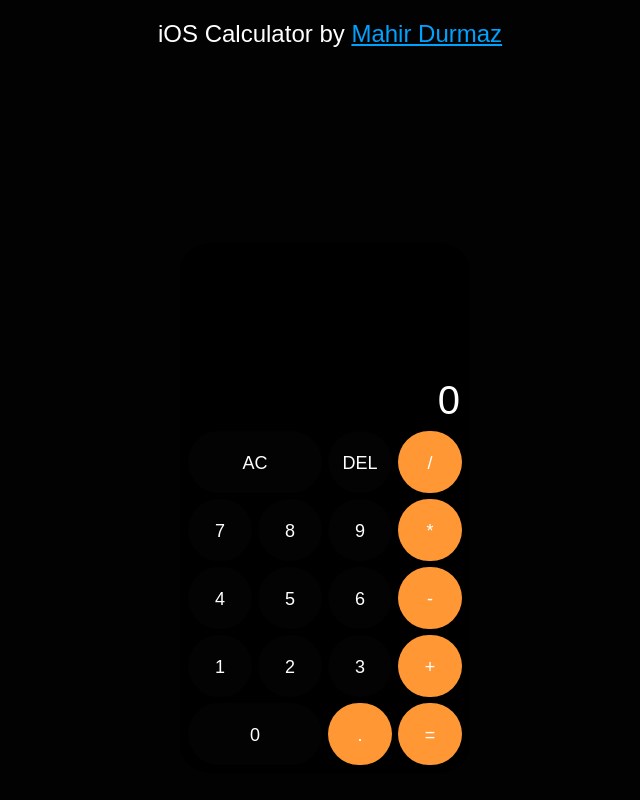
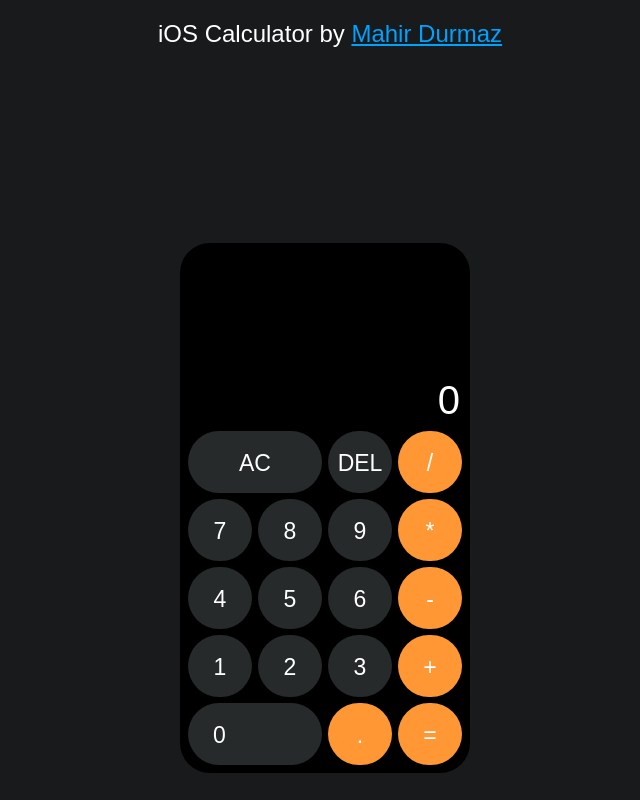
Before and after one commit to mahirdurmaz/ios-calculator, a plain HTML site: page index.html in a window 1280 px wide. Shown: the whole page, without its empty margins (640-1280 px from the left). Drawn offline with Linux system fonts and the light colour scheme.

Commit message:
Update style.css

```diff
--- a/style.css
+++ b/style.css
@@ -2,20 +2,21 @@
 *::before,
 *::after {
   box-sizing: border-box;
-  font-family: sans-serif;
+  font-family: "Helvetica Neue" sans-serif;
   font-weight: normal;
 }
 
 body {
   margin: 0;
   padding: 0;
-  background-color: rgb(2, 2, 2);
+  background-color: rgb(24, 26, 27);
 }
 
 .sign {
   display: block;
   margin-left: 798px;
   color: white;
+  font-family: sans-serif;
 }
 
 .container {
@@ -32,7 +33,7 @@ a {
   margin-top: 5px;
   grid-template-columns: repeat(4, 70px);
   grid-template-rows: repeat(5, 68px);
-  background-color: rgb(0, 0, 0);
+  background-color: black;
   width: 290px;
   padding-top: 185px;
   height: 530px;
@@ -41,18 +42,18 @@ a {
 }
 
 .button {
-  background-color: rgb(3, 3, 3);
+  background-color: rgb(38, 42, 43);
   border: none;
   color: white;
-  padding: 20px;
+  padding: 25px;
   text-align: center;
   text-decoration: none;
   display: inline-block;
-  font-size: 18px;
+  font-size: 23px;
   margin: 3px;
   cursor: pointer;
   border-radius: 60px;
-  padding-top: 22px;
+  padding-top: 19px;
 }
 
 #display {
@@ -71,6 +72,7 @@ a {
   font-size: 40px;
   top: 170px;
   word-wrap: break-word;
+  font-family: sans-serif;
 }
 
 .char3 {
@@ -90,6 +92,7 @@ a {
 
 .zero {
   grid-column: span 2;
+  text-align: left;
 }
 
 .button:active {
```
